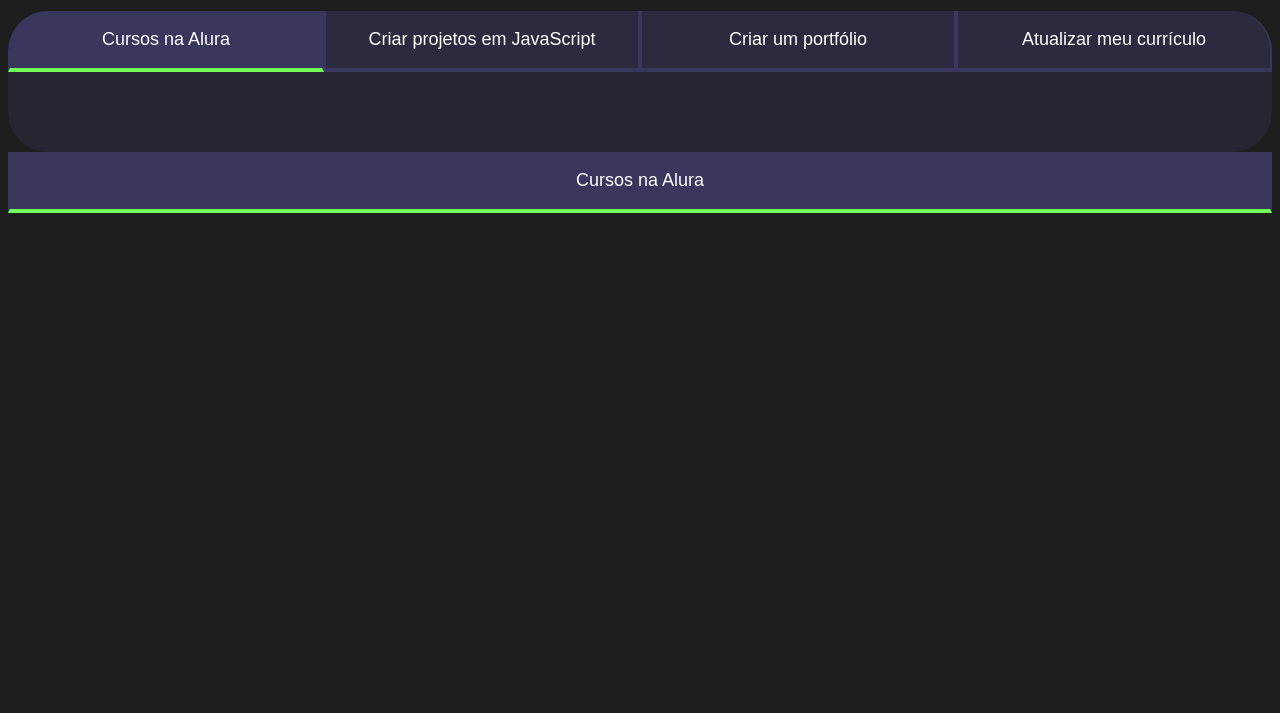
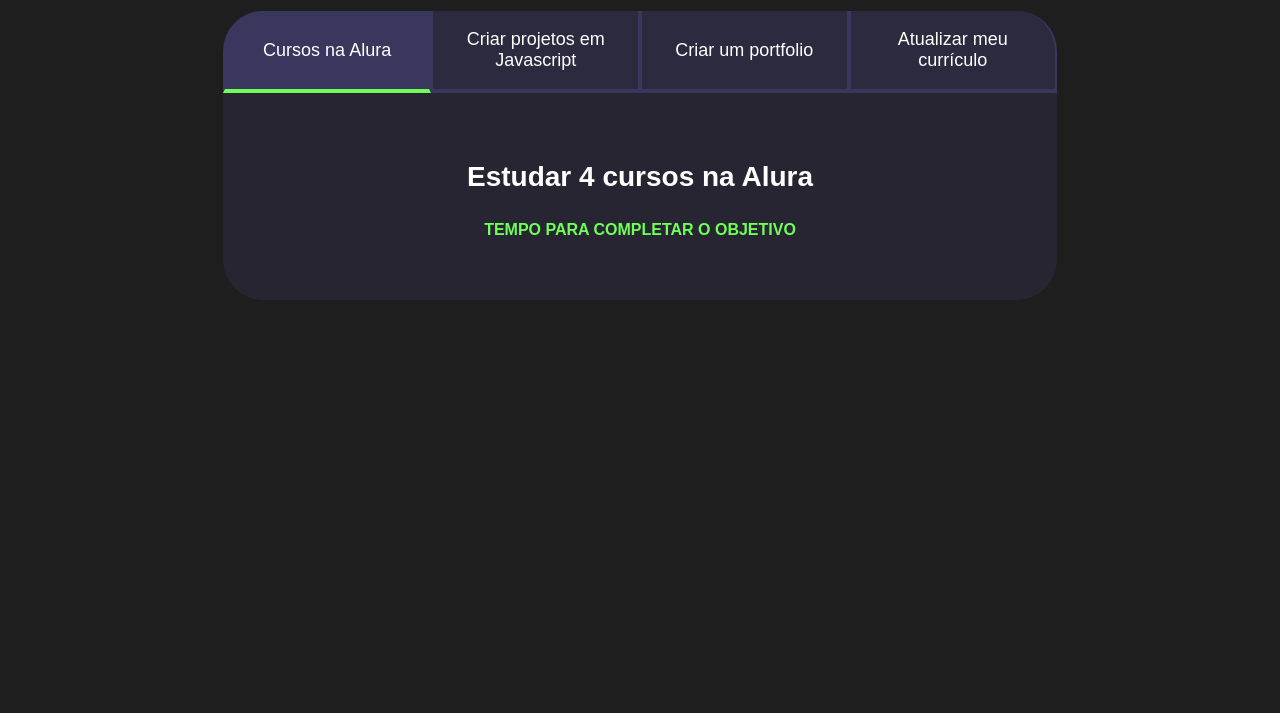
Before and after one commit to Lehticia07/Meus-objetivos-de-vida, a plain HTML site: page index.html in a window 1280 px wide. Shown: the part 87-800 px from the top of the page. Drawn offline with Linux system fonts and the light colour scheme.

Commit message:
Update index.html

```diff
--- a/index.html
+++ b/index.html
@@ -7,35 +7,38 @@
     <link rel="stylesheet" href="style.css">
 </head>
 <body>
-     <section class="conteudo-principal"></section>
+    <section class="conteudo-principal">
         <h2 class="titulo-principal">Meus Objetivos do ano<span>_</span></h2>
         <div class="conteudo">
         <div class="botoes">
             <button class="botao ativo">Cursos na Alura</button>
-            <button class="botao">Criar projetos em JavaScript</button>
-            <button class="botao">Criar um portfólio</button>
+            <button class="botao">Criar projetos em Javascript</button>
+            <button class="botao">Criar um portfolio</button>
             <button class="botao">Atualizar meu currículo</button>
         </div>
         <div class="abas-textos">
-            <div class="aba-conteudo">
+            <div class="aba-conteudo ativo">
                 <h3 class="aba-conteudo-titulo-principal">Estudar 4 cursos na Alura</h3>
                 <h4 class="aba-conteudo-titulo-secundario">Tempo para completar o objetivo</h4>
+                <div class="contador"></div>
             </div>
             <div class="aba-conteudo">
                 <h3 class="aba-conteudo-titulo-principal">Criar 5 projetos em Javascript</h3>
                 <h4 class="aba-conteudo-titulo-secundario">Tempo para completar o objetivo</h4>
+                <div class="contador"></div>
             </div>
             <div class="aba-conteudo">
                 <h3 class="aba-conteudo-titulo-principal">Criar um portfolio com os meus 3 melhores projetos</h3>
                 <h4 class="aba-conteudo-titulo-secundario">Tempo para completar o objetivo</h4>
+                <div class="contador"></div>
             </div>
             <div class="aba-conteudo">
                 <h3 class="aba-conteudo-titulo-principal">Atualizar meu curriculo com os certificados da Alura</h3>
                 <h4 class="aba-conteudo-titulo-secundario">Tempo para completar o objetivo</h4>
+                <div class="contador"></div>
             </div>
         </div>
-      <button class="botao ativo">Cursos na Alura</button>
-        <div class="aba-conteudo ativo">
+    </div>
     </section>
     <script src="main.js"></script>
 </body>
```
Lines whose indentation alone changed are shown as unchanged.
